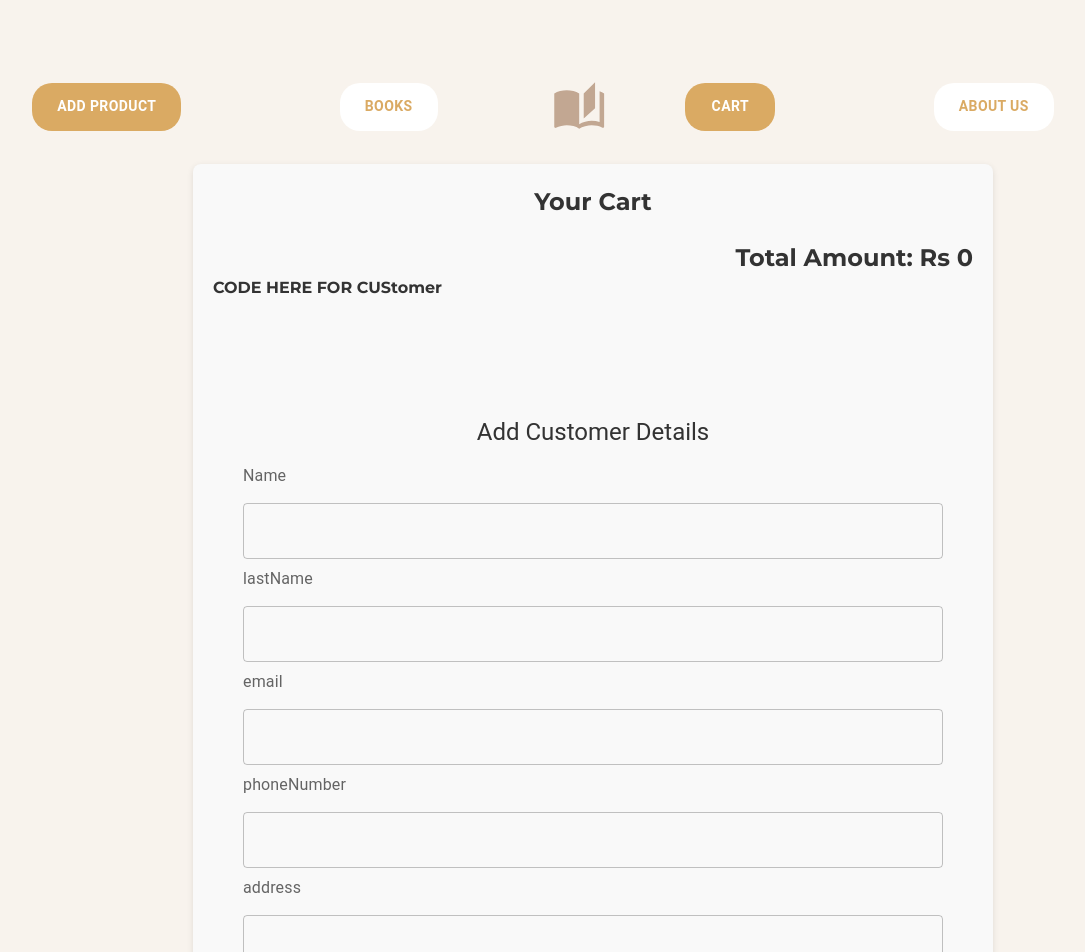
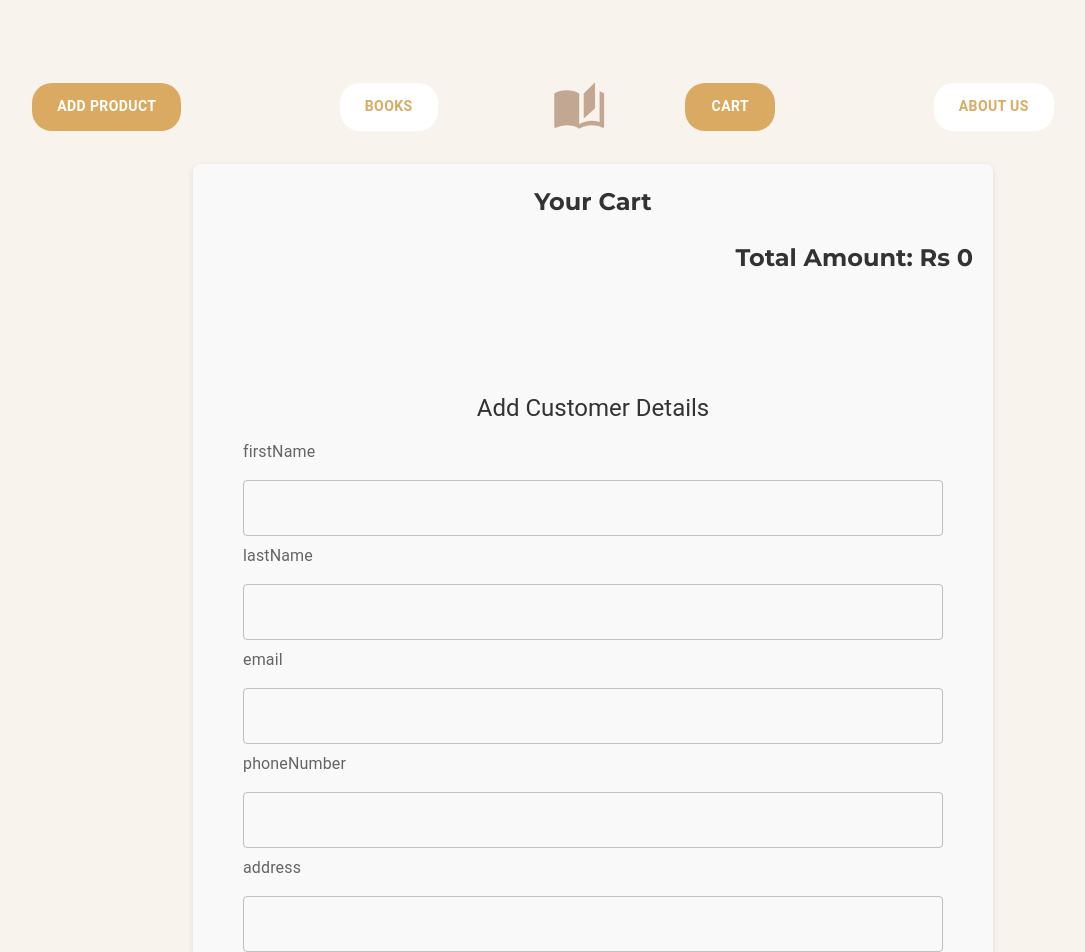
Before and after one commit to rohancollage07/BookStore, a React (Create React App) app in the folder book-store/: page /cart in a window 1280 px wide. Shown: the top 952 px of the page, without its empty margins (47-1132 px from the left). Built offline with nearby package versions, Linux system fonts and the light colour scheme.

Commit message:
adding cart

```diff
--- a/book-store/src/components/Cart.js
+++ b/book-store/src/components/Cart.js
@@ -1,179 +1,99 @@
-import React, { useState, useEffect } from 'react'
-import { Button } from '@mui/base'
-import { useGlobalContext } from './context'
-import './Main.css'
-import { toast } from 'react-toastify'
-import 'react-toastify/dist/ReactToastify.css'
-import axios from 'axios'
-import { useNavigate } from 'react-router-dom'
-
-import {  FormLabel,
+import React, { useState, useEffect } from 'react';
+import { useGlobalContext } from './context';
+import './Main.css';
+import { toast } from 'react-toastify';
+import 'react-toastify/dist/ReactToastify.css';
+import axios from 'axios';
+import { useNavigate } from 'react-router-dom';
+import {
+  FormLabel,
   TextField,
   Box,
-  Typography,} from '@mui/material'
+  Typography,
+} from '@mui/material';
 
 const Cart = () => {
-  const { cartItems, setCartItems } = useGlobalContext()
-  const [totalAmount, setTotalAmount] = useState(0)
-  const history = useNavigate()
+  const { cartItems, setCartItems } = useGlobalContext();
+  const [totalAmount, setTotalAmount] = useState(0);
+  const history = useNavigate();
 
-  const [inputs, setInputs] = useState({
+  const [customerInfo, setCustomerInfo] = useState({
     firstName: '',
     lastName: '',
     email: '',
     phoneNumber: '',
     address: '',
-
-  })
+  });
 
   const handleChange = (e) => {
-    setInputs((prevState) => ({
-      ...prevState,
-      [e.target.name]: e.target.value,
-    }))
-  }
-
-//   const sendRequest = async () => {
-//   axios
-//     .post(`${process.env.REACT_APP_URL}/Customer`, { // Corrected the URL
-//       firstName: String(inputs.firstName),
-//       lastName: String(inputs.lastName),
-//       email: String(inputs.email),
-//       phoneNumber: Number(inputs.phoneNumber),
-//       address: String(inputs.address)
-//     })
-//     .then((res) => res.data)
-//     .catch((error) => {
-//       // Handle any errors here
-//       console.error('Error sending request:', error);
-//     });
-// }
-
-
-//  const handleSubmit = async (e) => {
-//   e.preventDefault();
-//   console.log(inputs);
-//   await sendRequest(); // Wait for the sendRequest to complete
-//   setInputs({ // Reset the form fields to empty values
-//     firstName: '',
-//     lastName: '',
-//     email: '',
-//     phoneNumber: '',
-//     address: '',
-//   });
-//   history('/cart'); // Navigate away from the cart page
-// }
-
+    const { name, value } = e.target;
+    setCustomerInfo((prevInfo) => ({
+      ...prevInfo,
+      [name]: value,
+    }));
+  };
 
   useEffect(() => {
-    // Calculate total amount whenever cartItems change
-    let total = 0
+    let total = 0;
     cartItems.forEach((item) => {
-      total += item.price * item.quantity // Calculate total based on price and quantity
-    })
-    setTotalAmount(total)
-    console.log(cartItems)
-  }, [cartItems])
-
+      total += item.price * item.quantity;
+    });
+    setTotalAmount(total);
+  }, [cartItems]);
 
   const increaseQuantity = (itemId) => {
-    // Find the item in cartItems
-    const cartItemValue =
-      cartItems.find((item) => item._id === itemId)?.quantity || 0
-    console.log(cartItemValue)
     const updatedCart = cartItems.map((item) =>
-      item._id === itemId ? { ...item, quantity: item.quantity + 1 } : item,
-    )
-    setCartItems(updatedCart)
-  }
+      item._id === itemId ? { ...item, quantity: item.quantity + 1 } : item
+    );
+    setCartItems(updatedCart);
+  };
 
   const decreaseQuantity = (itemId) => {
-    // Find the item in cartItems
     const updatedCart = cartItems.map((item) =>
       item._id === itemId && item.quantity > 1
         ? { ...item, quantity: item.quantity - 1 }
-        : item,
-    )
-    setCartItems(updatedCart)
-  }
+        : item
+    );
+    setCartItems(updatedCart);
+  };
 
   const removeItem = (itemId) => {
-    const itemToDelete = cartItems.find((item) => item._id === itemId)
-    const updatedCart = cartItems.filter((item) => item._id !== itemId)
-    setCartItems(updatedCart)
+    const itemToDelete = cartItems.find((item) => item._id === itemId);
+    const updatedCart = cartItems.filter((item) => item._id !== itemId);
+    setCartItems(updatedCart);
 
     if (itemToDelete) {
       toast.success(`${itemToDelete.name} Deleted Successfully`, {
         position: 'top-right',
-        autoClose: 3000, // Notification will auto-close after 3 seconds
-      })
+        autoClose: 3000,
+      });
     }
-  }
-
-  // const shopButtonHandler = async () => {
-  //   try {
-  //     // // Update quantities in the database for each item in cartItems
-  //     // await Promise.all(cartItems.map(async item => {
-  //     //   const newQuantity = quantity - item.quantity;
-  //     //   await axios.patch(`${process.env.REACT_APP_URL}/${item._id}`, {
-  //     //     quantity: newQuantity
-  //     //   });
-  //     // }));
-  //     toast.success('Shopping Done Sucessfully !', {
-  //     position: 'top-right',
-  //     autoClose: 3000, // Notification will auto-close after 3 seconds
-  //     onClose : () =>{
-  //     setCartItems([])
-  //     }
-  //   })
-  //     // Clear the cart or perform any other necessary actions
-
-  //   } catch (error) {
-  //     console.error('Error updating quantities:', error)
-  //   }
-
-
-  // }
-
-// Cart.js
+  };
 
   const shopButtonHandler = async () => {
     try {
-    // Create a customer first
-    const customerResponse =
-    await axios.post(`${process.env.REACT_APP_URL}/Customer`, {
-      firstName: inputs.firstName,
-      lastName: inputs.lastName,
-      email: inputs.email,
-      phoneNumber: inputs.phoneNumber,
-      address: inputs.address,
-    });
+      const customerResponse = await axios.post(`${process.env.REACT_APP_URL}/Customer`, customerInfo);
 
-    console.log('Customer Response:', customerResponse);
+      if (customerResponse.status === 200) {
+        const customerId = customerResponse.data._id;
 
-
-    const customerId = customerResponse.data._id; // Assuming the customer ID is returned from the server
-  console.log('idofcustomer',customerId);
-
-    // Prepare book details (ID and quantity)
         const books = cartItems.map((item) => ({
           bookId: item._id,
           quantity: item.quantity,
         }));
 
-     console.log('booksof order', books)
-    // Create an order with customer ID and book details
-    await axios.post(`${process.env.REACT_APP_URL}/orders`, {
+        const orderResponse = await axios.post(`${process.env.REACT_APP_URL}/orders`, {
           customerId,
           books,
         });
 
+        if (orderResponse.status === 200) {
           toast.success('Shopping Done Successfully!', {
             position: 'top-right',
             autoClose: 3000,
             onClose: () => {
               setCartItems([]);
-        setInputs({
+              setCustomerInfo({
                 firstName: '',
                 lastName: '',
                 email: '',
@@ -183,12 +103,16 @@ const shopButtonHandler = async () => {
               history('/cart');
             },
           });
+        } else {
+          console.error('Error creating order:', orderResponse);
+        }
+      } else {
+        console.error('Error creating customer:', customerResponse);
+      }
     } catch (error) {
       console.error('Error during checkout:', error);
     }
   };
-
-
 
   return (
     <div className="cart-container">
@@ -218,9 +142,9 @@ const shopButtonHandler = async () => {
                 const updatedCart = cartItems.map((cartItem) =>
                   cartItem._id === item._id
                     ? { ...cartItem, quantity: parseInt(e.target.value) }
-                    : cartItem,
-                )
-                setCartItems(updatedCart)
+                    : cartItem
+                );
+                setCartItems(updatedCart);
               }}
             />
             <button
@@ -240,94 +164,44 @@ const shopButtonHandler = async () => {
       ))}
       <h2 className="total-amount">Total Amount: Rs {totalAmount}</h2>
       <div>
-        CODE HERE FOR CUStomer
-        <form >
+        <form>
           <Box
             display="flex"
             flexDirection="column"
-        justifyContent={'center'}
+            justifyContent="center"
             maxWidth={700}
-        alignContent={'center'}
+            alignContent="center"
             alignSelf="center"
-        marginLeft={'auto'}
+            marginLeft="auto"
             marginRight="auto"
-        marginTop={'100px'}
+            marginTop="100px"
           >
             <Typography margin={2} variant="h5" align="center">
               Add Customer Details
             </Typography>
 
-        <FormLabel>Name</FormLabel>
+            {Object.entries(customerInfo).map(([key, value]) => (
+              <div key={key}>
+                <FormLabel>{key}</FormLabel>
                 <TextField
-          value={inputs.firstName}
+                  value={value}
                   onChange={handleChange}
                   margin="normal"
-          fullwidth
+                  fullWidth
                   variant="outlined"
-          name="firstName"
+                  name={key}
                 />
+              </div>
+            ))}
 
-        <FormLabel>lastName</FormLabel>
-        <TextField
-          value={inputs.lastName}
-          onChange={handleChange}
-
-          margin="normal"
-          fullwidth
-          variant="outlined"
-          name="lastName"
-        />
-        <FormLabel>email</FormLabel>
-        <TextField
-          value={inputs.email}
-          onChange={handleChange}
-          type='email'
-          margin="normal"
-          fullwidth
-          variant="outlined"
-          name="email"
-        /><FormLabel>phoneNumber</FormLabel>
-        <TextField
-          value={inputs.phoneNumber}
-          onChange={handleChange}
-          type='text'
-          inputProps={{ maxLength: 10 }}
-          margin="normal"
-          fullwidth
-          variant="outlined"
-          name="phoneNumber"
-        /><FormLabel>address</FormLabel>
-        <TextField
-          value={inputs.address}
-          onChange={handleChange}
-          margin="normal"
-          fullwidth
-          variant="outlined"
-          name="address"
-        />
-
-
-           {/* <Button
-          className="button-addd"
-          align="center"
-          variant="contained"
-        >
-          Add Book
-        </Button> */}
-        <button className="shop-button"  onClick={shopButtonHandler}>
+            <button className="shop-button" onClick={shopButtonHandler}>
               Shop
             </button>
-
           </Box>
         </form>
       </div>
+    </div>
+  );
+};
 
-
-      {/* <button className="shop-button" onSubmit={handleSubmit} onClick={shopButtonHandler}>
-        Shop
-      </button> */}
-    </div>
-  )
-}
-
-export default Cart
+export default Cart;
```
Also changed, not shown: 1 other file (tests, documents, lock files or other folders). Lines whose indentation alone changed are shown as unchanged.
